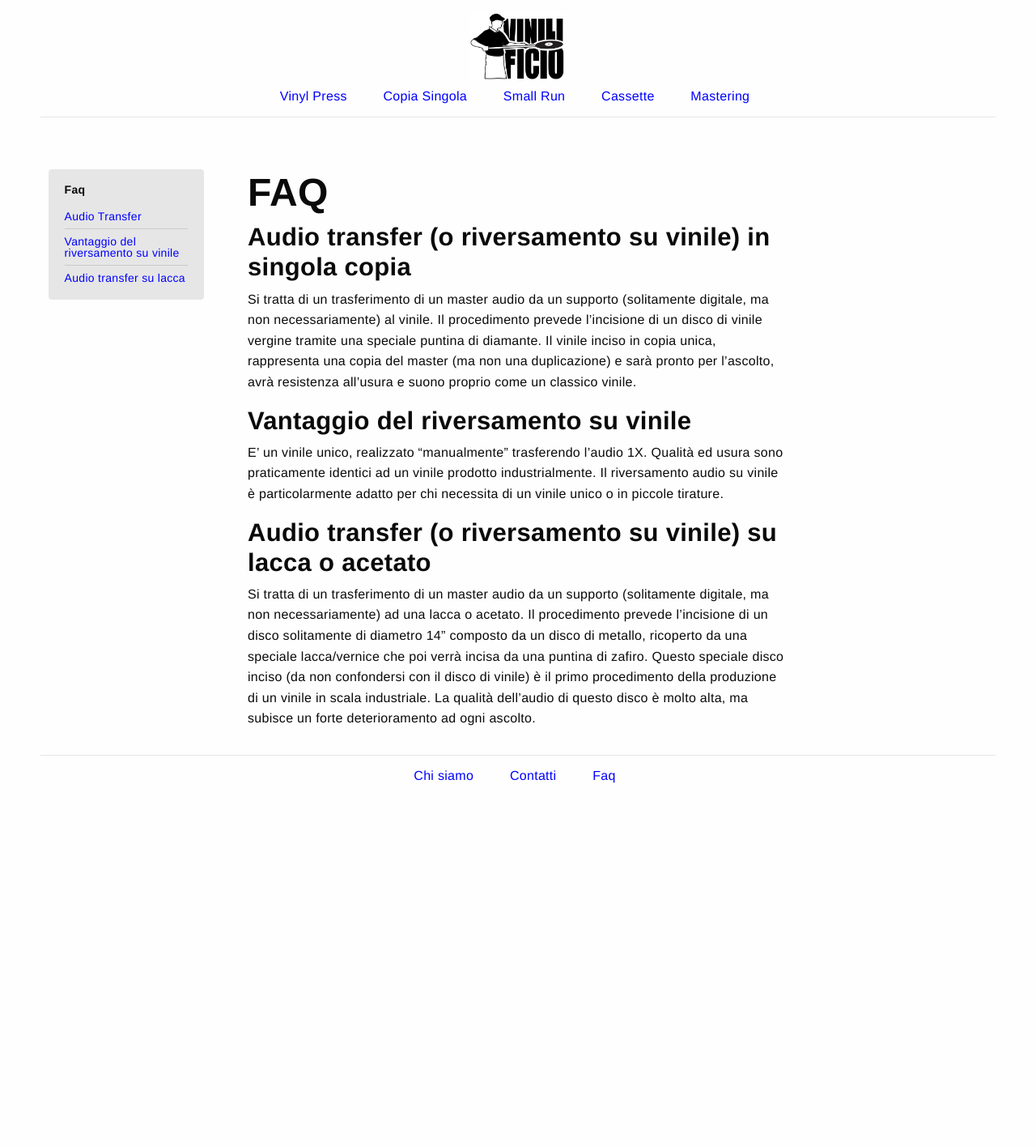
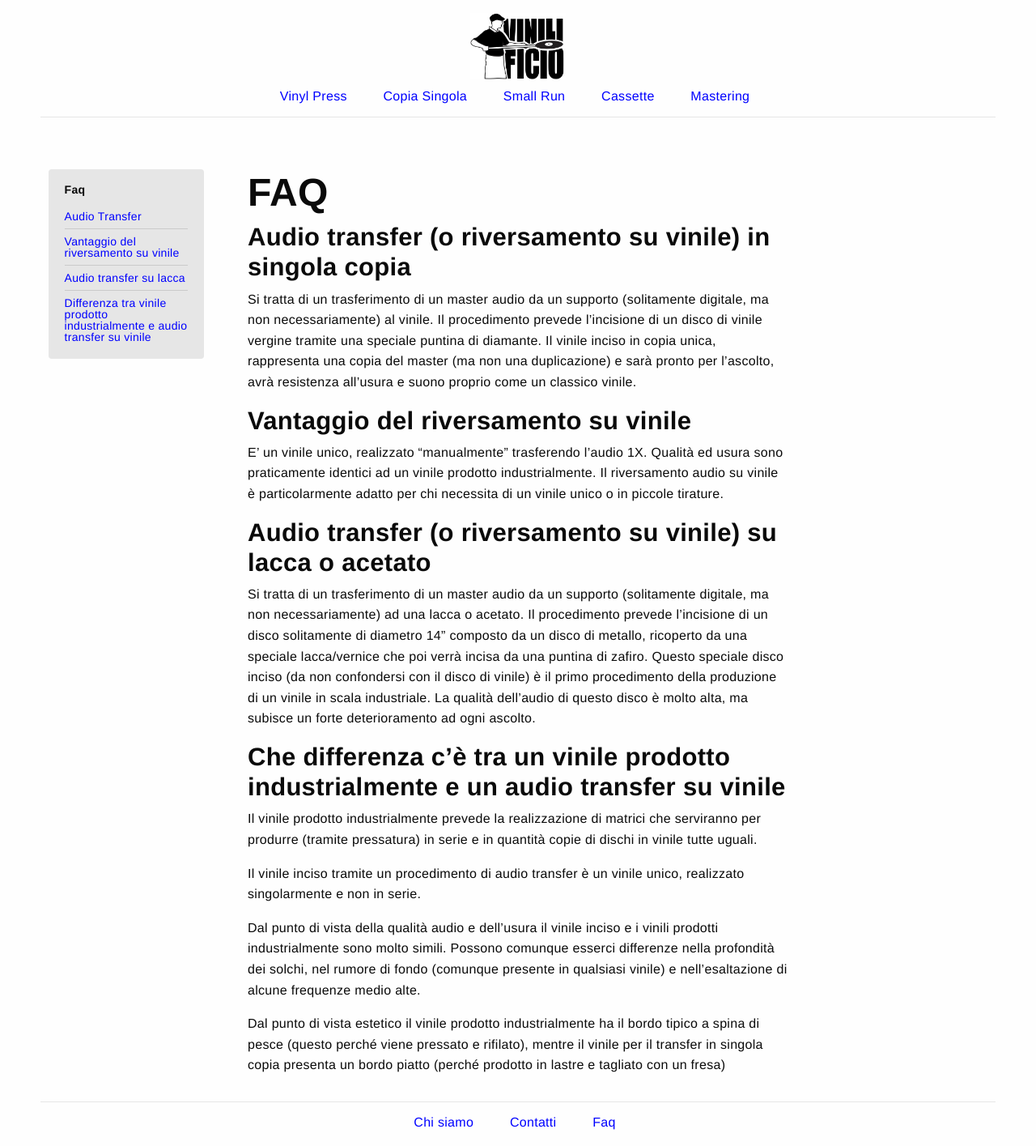
Before and after one commit to Vinilificio/Vinilificio.github.io, a Jekyll site: the page built from _pages/faq.md, in a window 1280 px wide. Shown: the whole page at 81% size. Built offline with Jekyll 4.4.1, drawn with Linux system fonts in a browser that asks for light colours; before the commit the page ends 987 px from its top, so only the background shows below that.

Commit message:
Update faq.md

```diff
--- a/_pages/faq.md
+++ b/_pages/faq.md
@@ -9,6 +9,8 @@ menu:
   id: vantaggio-del-riversamento-su-vinile
 - titolo: Audio transfer su lacca
   id: Audio-transfer-(o-riversamento-su vinile)-su-lacca-o-acetato
+- titolo: Differenza tra vinile prodotto industrialmente e audio transfer su vinile
+  id: Che-differenza-c'è-tra-un-vinile-prodotto-industrialmente-e-un-audio-transfer-su-vinile
 
 published: true
 ---
@@ -23,3 +25,12 @@ E’ un vinile unico, realizzato “manualmente” trasferendo l’audio 1X. Qua
 
 ### Audio transfer (o riversamento su vinile) su lacca o acetato
 Si tratta di un trasferimento di un master audio da un supporto (solitamente digitale, ma non necessariamente) ad una lacca o acetato. Il procedimento prevede l’incisione di un disco solitamente di diametro 14” composto da un disco di metallo, ricoperto da una speciale lacca/vernice che poi verrà incisa da una puntina di zafiro. Questo speciale disco inciso (da non confondersi con il disco di vinile) è il primo procedimento della produzione di un vinile in scala industriale. La qualità dell’audio di questo disco è molto alta, ma subisce un forte deterioramento ad ogni ascolto.
+
+### Che differenza c'è tra un vinile prodotto industrialmente e un audio transfer su vinile
+Il vinile prodotto industrialmente prevede la realizzazione di matrici che serviranno per produrre (tramite pressatura) in serie e in quantità copie di dischi in vinile tutte uguali.
+
+Il vinile inciso tramite un procedimento di audio transfer è un vinile unico, realizzato singolarmente e non in serie.
+
+Dal punto di vista della qualità audio e dell’usura il vinile inciso e i vinili prodotti industrialmente sono molto simili. Possono comunque esserci differenze nella profondità dei solchi, nel rumore di fondo (comunque presente in qualsiasi vinile) e nell’esaltazione di alcune frequenze medio alte.
+
+Dal punto di vista  estetico il vinile prodotto industrialmente ha il bordo tipico a spina di pesce (questo perché viene pressato e rifilato), mentre il vinile per il transfer in singola copia presenta un bordo piatto (perché prodotto in lastre e tagliato con un fresa)
```
